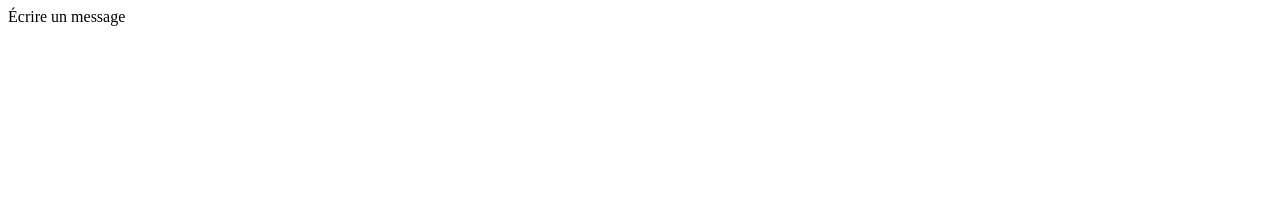
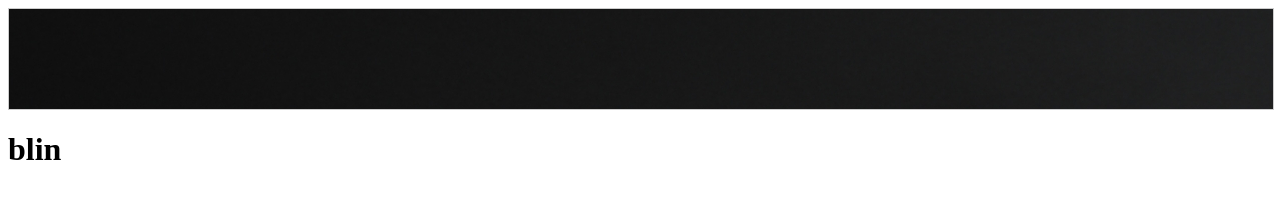
Before and after one commit to blinfrederic/blinfrederic.github.io, a plain HTML site: page index.html in a window 1280 px wide. Drawn offline with Linux system fonts and the light colour scheme.

Commit message:
"ajout css"

```diff
--- a/index.html
+++ b/index.html
@@ -1,14 +1,21 @@
 <!DOCTYPE html>
 <html lang="fr">
+
 <head>
   <meta charset="UTF-8">
   <meta http-equiv="X-UA-Compatible" content="IE=edge">
   <meta name="viewport" content="width=device-width, initial-scale=1.0">
+  <link rel="stylesheet" href="style.css">
   <title>Document</title>
 </head>
+<header>
+
+</header>
+
 <body>
 
+  <h1>blin</h1>
+
 </body>
+
 </html>
-
-Écrire un message
--- /dev/null
+++ b/style.css
@@ -0,0 +1,8 @@
+header {
+    height:100px;
+    background-image:url(img/cropped-2560-1440-528812.jpg);
+    border:1px solid #CCC;
+    width:100%;
+    margin:0px auto;
+    position: relative;
+  }
```
Also changed, not shown: img/cropped-2560-1440-528812.jpg (added).
